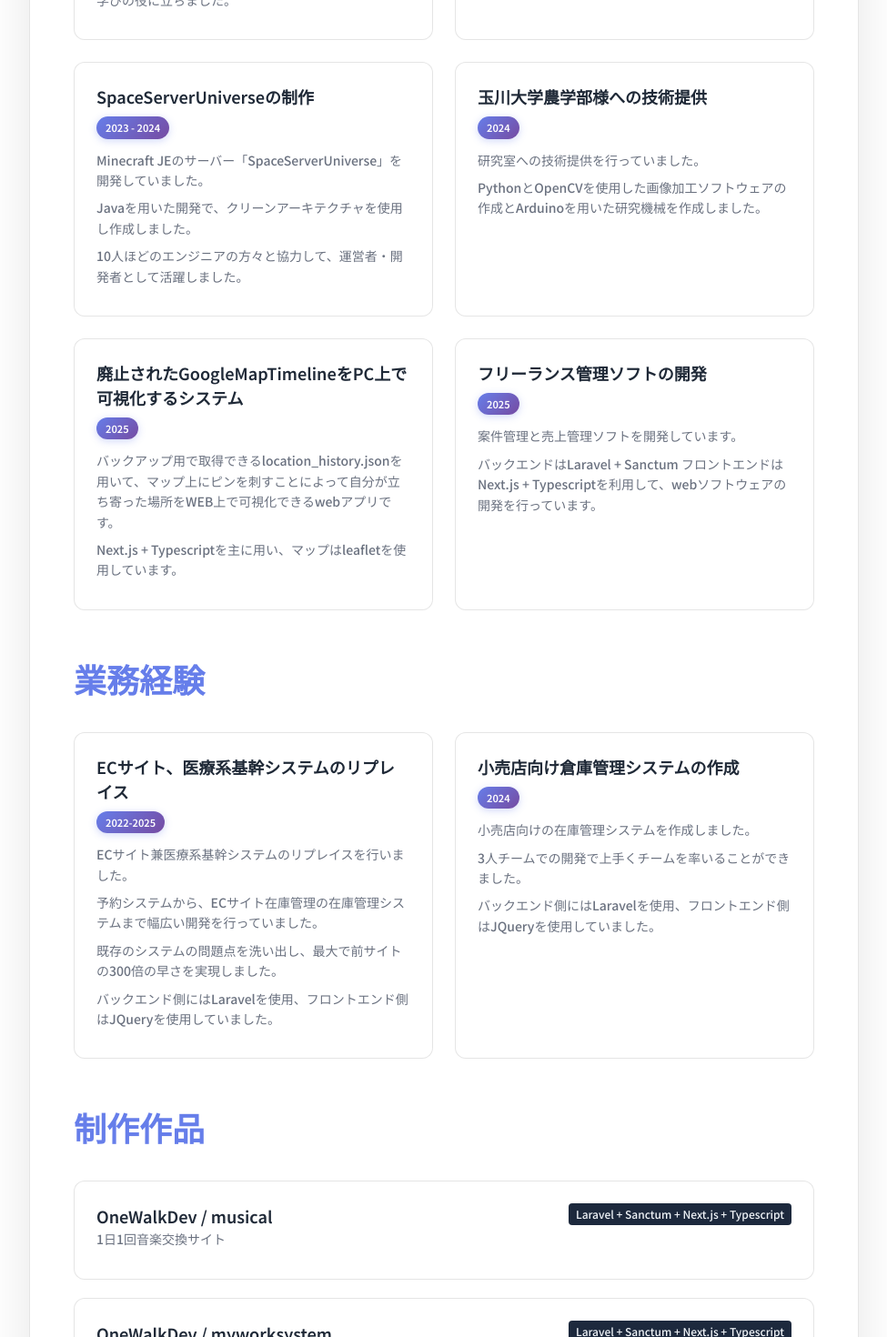
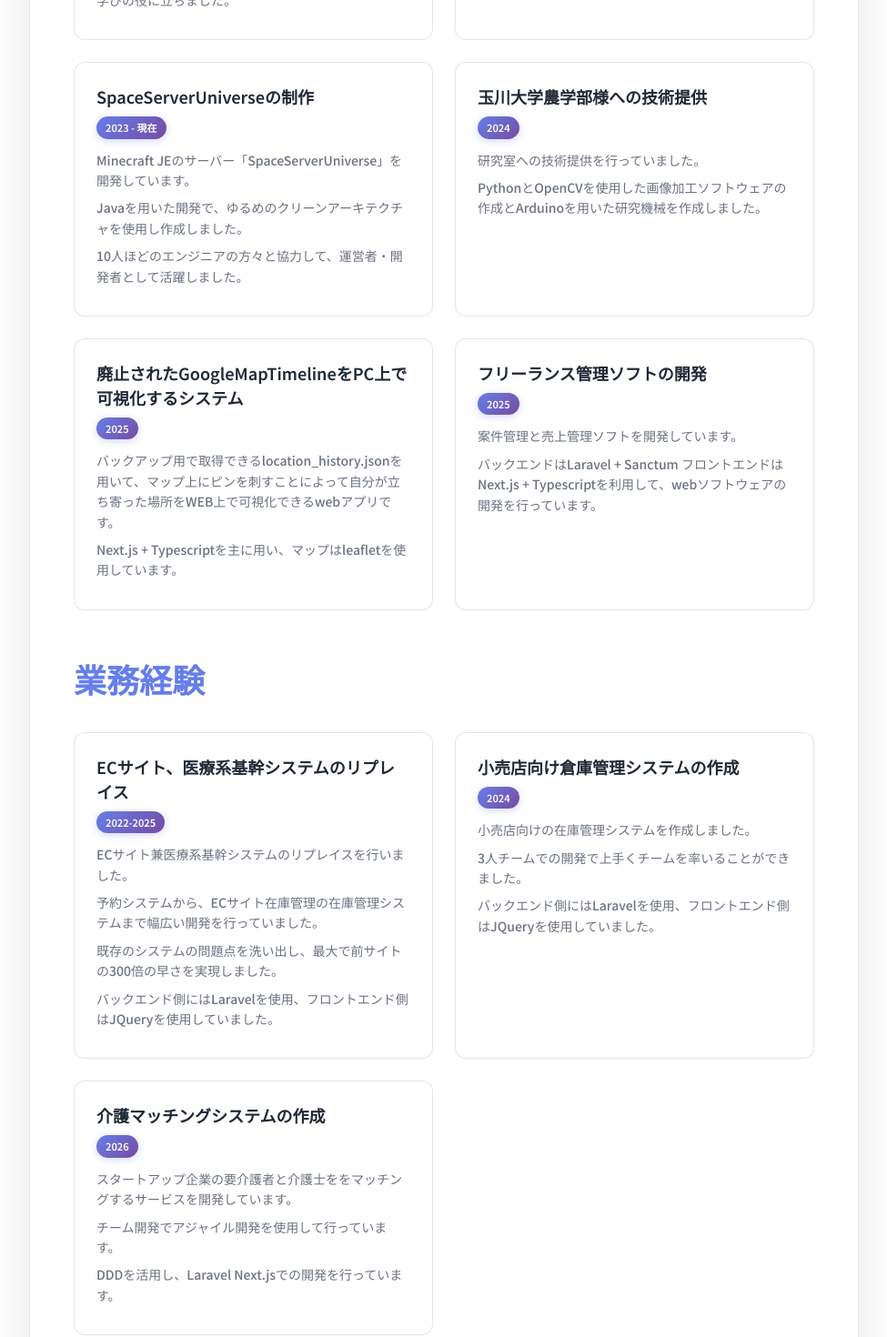
Before and after one commit to OneWalkDev/new-homepage, a Next.js app: page / in a window 1280 px wide. Shown: the part 1640-3110 px from the top of the page at 91% size, without its empty margins (152-1127 px from the left). Built offline with nearby package versions, Linux system fonts and the light colour scheme.

Commit message:
add new work

```diff
--- a/src/app/page.tsx
+++ b/src/app/page.tsx
@@ -126,10 +126,10 @@ const personalProjects: Experience[] = [
   },
   {
     title: "SpaceServerUniverseの制作",
-    period: "2023 - 2024",
+    period: "2023 - 現在",
     details: [
-      "Minecraft JEのサーバー「SpaceServerUniverse」を開発していました。",
-      "Javaを用いた開発で、クリーンアーキテクチャを使用し作成しました。",
+      "Minecraft JEのサーバー「SpaceServerUniverse」を開発しています。",
+      "Javaを用いた開発で、ゆるめのクリーンアーキテクチャを使用し作成しました。",
       "10人ほどのエンジニアの方々と協力して、運営者・開発者として活躍しました。",
     ],
   },
@@ -177,6 +177,15 @@ const workExperiences: Experience[] = [
       "小売店向けの在庫管理システムを作成しました。",
       "3人チームでの開発で上手くチームを率いることができました。",
       "バックエンド側にはLaravelを使用、フロントエンド側はJQueryを使用していました。",
+    ],
+  },
+  {
+    title: "介護マッチングシステムの作成",
+    period: "2026",
+    details: [
+      "スタートアップ企業の要介護者と介護士ををマッチングするサービスを開発しています。",
+      "チーム開発でアジャイル開発を使用して行っています。",
+      "DDDを活用し、Laravel Next.jsでの開発を行っています。",
     ],
   },
 ];
```
